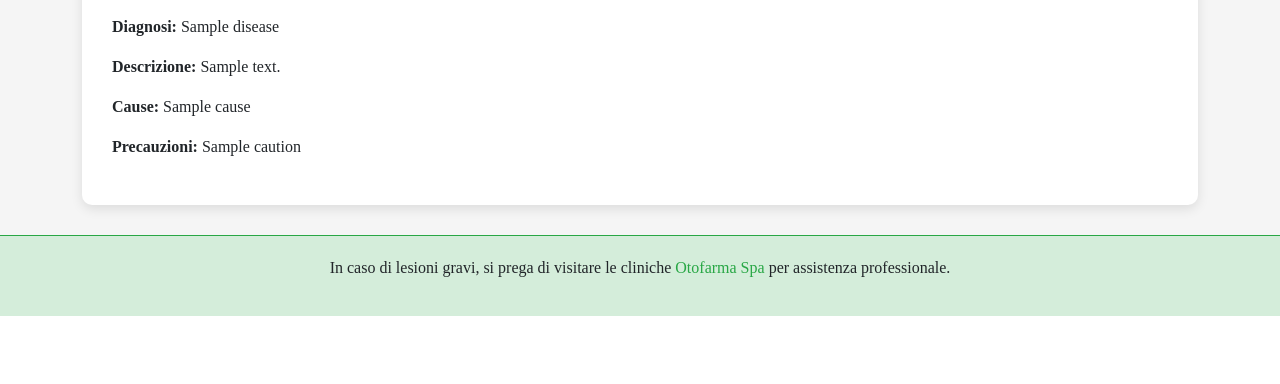
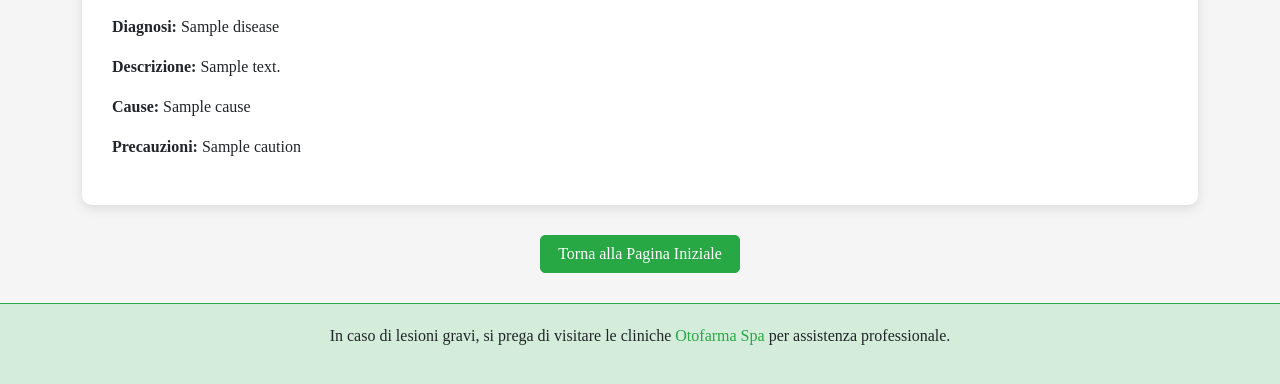
Before and after one commit to MuddasirKHuwaja998/OTOFARMA-AI-DIAGNOSIS, a Flask app: template templates/results.html in a window 1280 px wide. Shown: the part 772-1156 px from the top of the page. Before the commit the page ends 1088 px from the top, so only its background shows below. Run offline with Flask 2, Linux system fonts and the light colour scheme; the template is opened without the code that fills it: most values are stand-ins (such as "Sample title", 1, 10 or a date in 2020); parts of the project's set-up code (start-up, migrations or seed data) failed here and were passed over.

Commit message:
Update results.html

```diff
--- a/templates/results.html
+++ b/templates/results.html
@@ -16,6 +16,20 @@
     footer { margin-top: 30px; text-align: center; padding: 20px; background: #d4edda; border-top: 1px solid #28a745; }
     footer a { color: #28a745; text-decoration: none; }
     footer a:hover { text-decoration: underline; }
+    .btn-home {
+      margin-top: 20px;
+      display: block;
+      margin-left: auto;
+      margin-right: auto;
+      width: 200px;
+      background-color: #28a745;
+      color: white;
+      border: 1px solid #28a745;
+      border-radius: 5px;
+    }
+    .btn-home:hover {
+      background-color: #218838;
+    }
   </style>
 </head>
 <body>
@@ -49,6 +63,8 @@
       <p><strong>Cause:</strong> {{ results.right.causes | join(', ') }}</p>
       <p><strong>Precauzioni:</strong> {{ results.right.cautions | join(', ') }}</p>
     </div>
+
+    <a href="/" class="btn btn-success btn-home">Torna alla Pagina Iniziale</a>
   </main>
 
   <footer>
```
